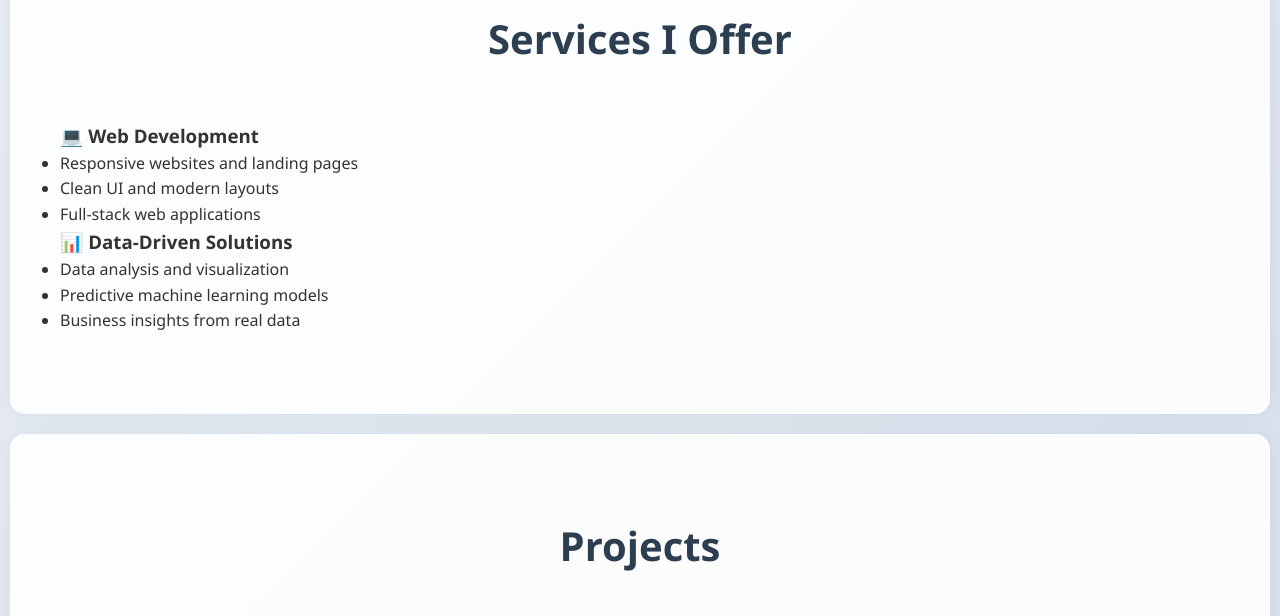
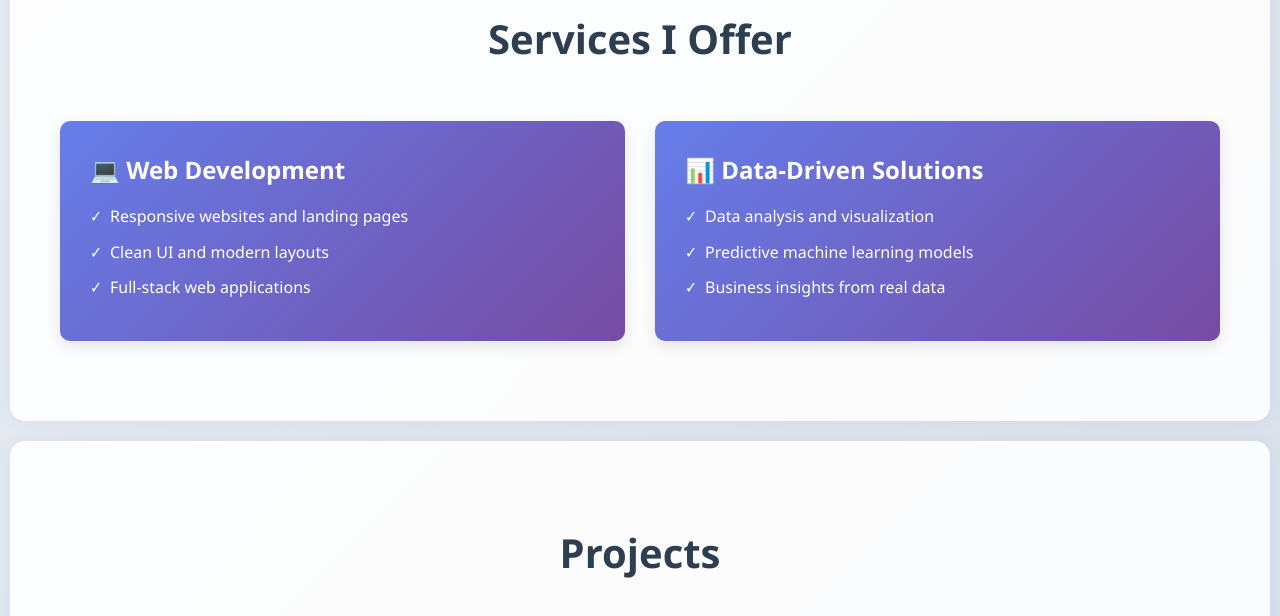
Before and after one commit to nataliehany/portofolio, a plain HTML site: page portfolio/index.html in a window 1280 px wide. Shown: the part 1860-2476 px from the top of the page. Drawn offline with Linux system fonts and the light colour scheme.

Commit message:
Refactor CSS styles for improved layout and design

```diff
--- a/portfolio/style.css
+++ b/portfolio/style.css
@@ -207,6 +207,53 @@ section h2 {
 
 .skill-category li:last-child {
     border-bottom: none;
+}
+
+/* Services Section */
+#services {
+    padding: 60px 0;
+    background: white;
+}
+
+.services-grid {
+    display: grid;
+    grid-template-columns: repeat(auto-fit, minmax(300px, 1fr));
+    gap: 30px;
+}
+
+.service-card {
+    background: linear-gradient(135deg, #667eea 0%, #764ba2 100%);
+    color: white;
+    padding: 30px;
+    border-radius: 10px;
+    box-shadow: 0 5px 15px rgba(0, 0, 0, 0.1);
+    transition: transform 0.3s;
+}
+
+.service-card:hover {
+    transform: translateY(-5px);
+}
+
+.service-card h3 {
+    font-size: 1.5rem;
+    margin-bottom: 15px;
+}
+
+.service-card ul {
+    list-style: none;
+}
+
+.service-card li {
+    margin-bottom: 10px;
+    padding-left: 20px;
+    position: relative;
+}
+
+.service-card li:before {
+    content: "✓";
+    position: absolute;
+    left: 0;
+    font-weight: bold;
 }
 
 /* Projects Section */
```
